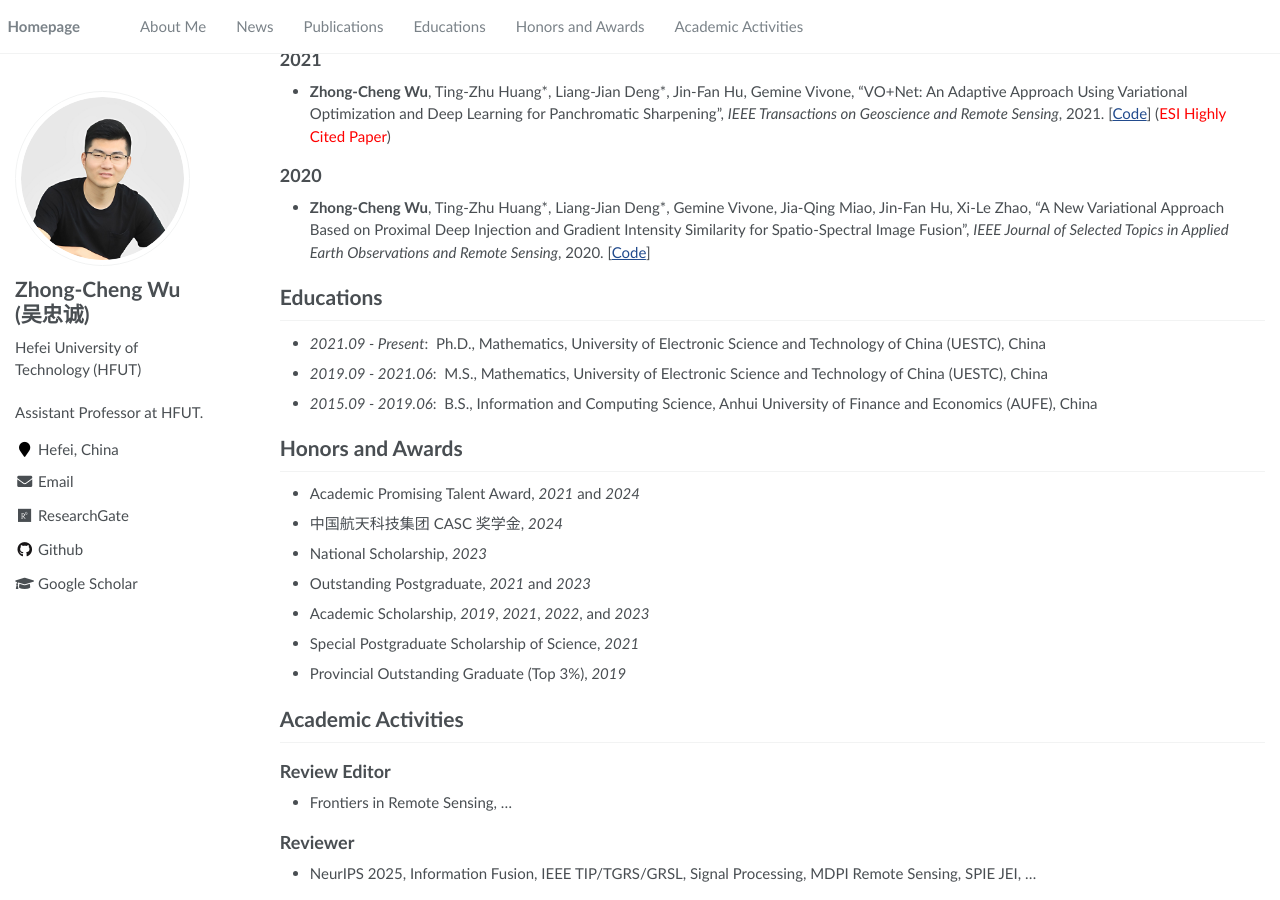
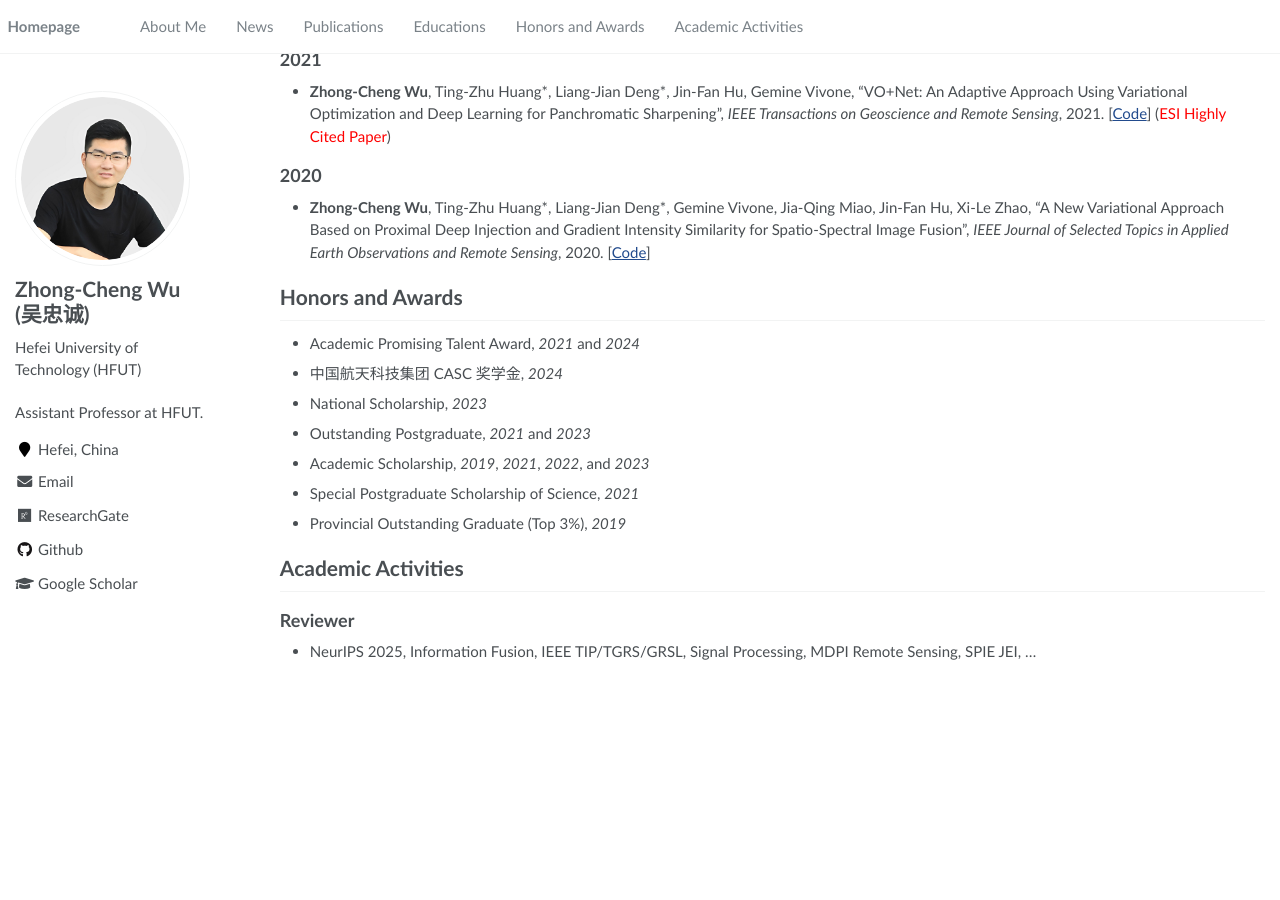
Before and after one commit to zhongchengwu/zhongchengwu.github.io, a Jekyll site: the page built from _pages/about.md, in a window 1280 px wide and 900 px high, scrolled down 1283 px. Built offline with Jekyll 4.4.1, drawn with Linux system fonts in a browser that asks for light colours; after the commit the page ends 1961 px from its top, so only the background shows below that.

Commit message:
Update about.md

```diff
--- a/_pages/about.md
+++ b/_pages/about.md
@@ -76,10 +76,6 @@ E-mail: <wuzhch97@163.com>; <zhongcheng.wu@hfut.edu.cn> &emsp; [Google Scholar](
 
 - <b>Zhong-Cheng Wu</b>, Ting-Zhu Huang\*, Liang-Jian Deng\*, Gemine Vivone, Jia-Qing Miao, Jin-Fan Hu, Xi-Le Zhao, "A New Variational Approach Based on Proximal Deep Injection and Gradient Intensity Similarity for Spatio-Spectral Image Fusion", *IEEE Journal of Selected Topics in Applied Earth Observations and Remote Sensing*, 2020. [[Code](https://liangjiandeng.github.io/Projects_Res/DMPIF_2020jstars.html)]
 
-# Educations
-- *2021.09 - Present*: &nbsp;Ph.D., Mathematics, University of Electronic Science and Technology of China (UESTC), China
-- *2019.09 - 2021.06*: &nbsp;M.S., Mathematics, University of Electronic Science and Technology of China (UESTC), China
-- *2015.09 - 2019.06*: &nbsp;B.S., Information and Computing Science, Anhui University of Finance and Economics (AUFE), China
 
 # Honors and Awards
 - Academic Promising Talent Award, *2021* and *2024*
@@ -92,8 +88,5 @@ E-mail: <wuzhch97@163.com>; <zhongcheng.wu@hfut.edu.cn> &emsp; [Google Scholar](
 
 # Academic Activities
 
-## Review Editor
-- Frontiers in Remote Sensing, ...
-
 ## Reviewer
 - NeurIPS 2025, Information Fusion, IEEE TIP/TGRS/GRSL, Signal Processing, MDPI Remote Sensing, SPIE JEI, ...
```
